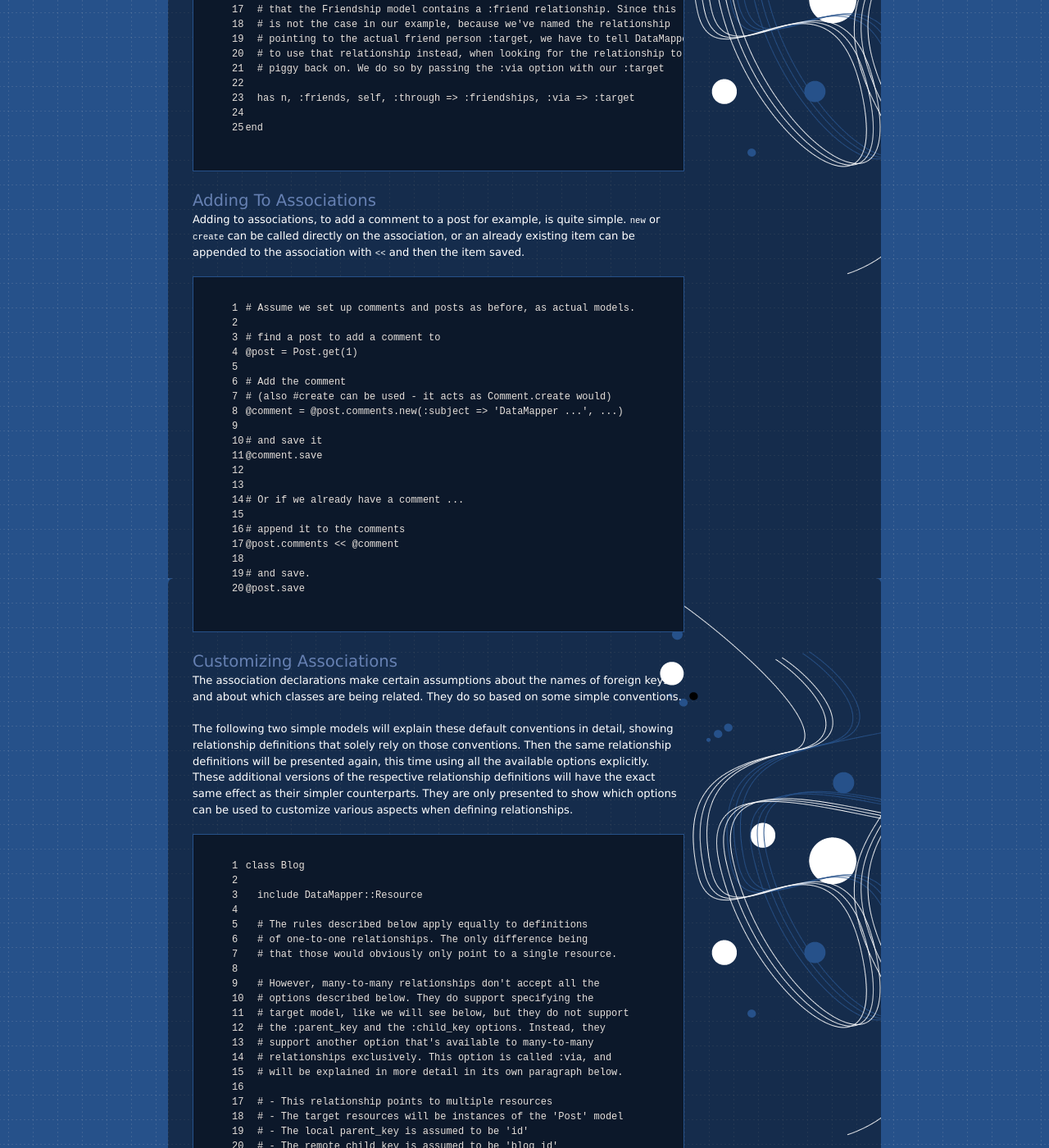
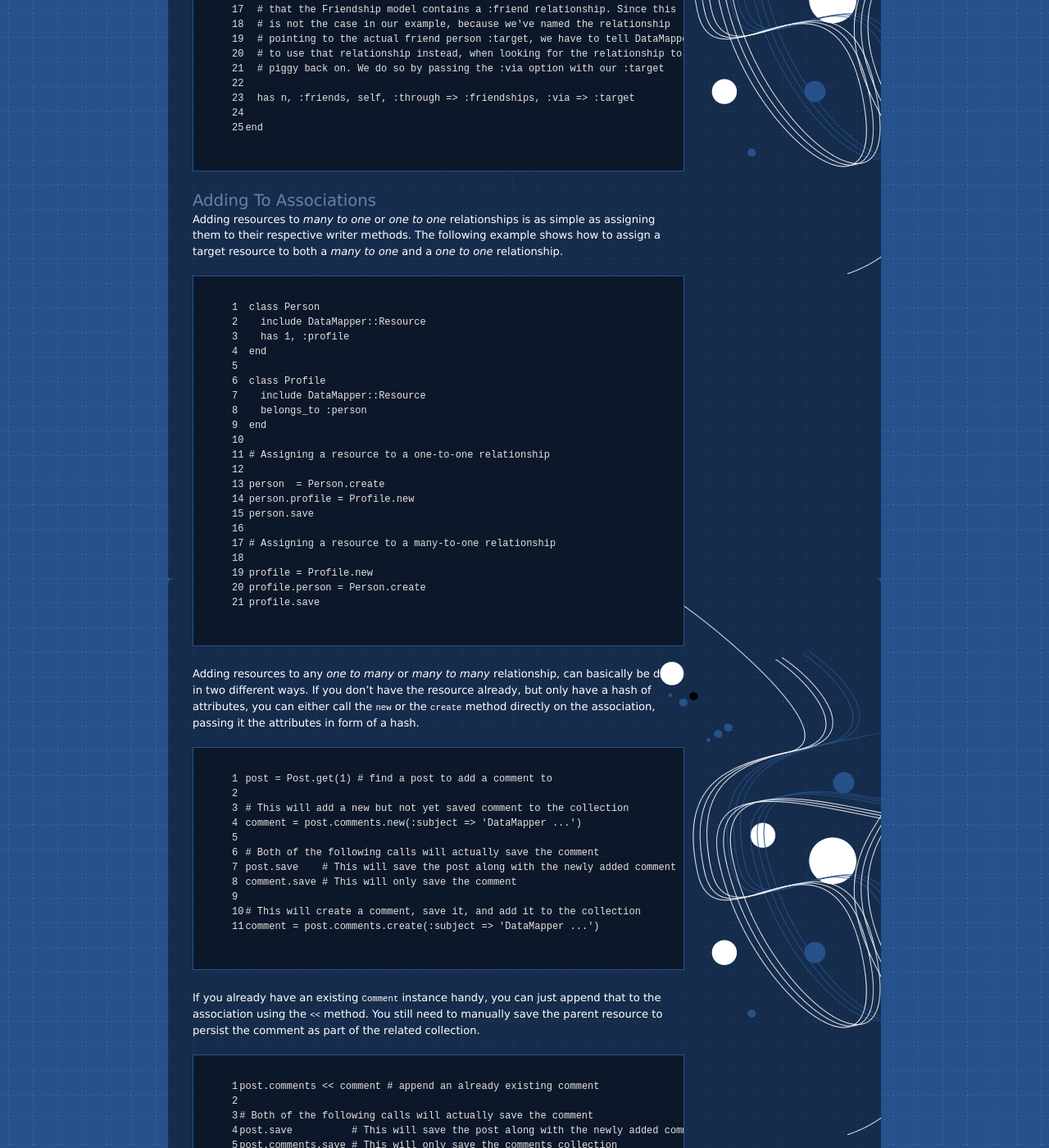
Before and after one commit to datamapper/datamapper.github.com, a Jekyll site: the page built from docs/associations.markdown, in a window 1280 px wide and 1400 px high, scrolled down 3524 px. Shown: the whole window at 82% size. Built offline with Jekyll 4.4.1, drawn with Linux system fonts in a browser that asks for light colours.

Commit message:
Added more docs about adding to associations

```diff
--- a/docs/associations.markdown
+++ b/docs/associations.markdown
@@ -218,32 +218,64 @@ end
 Adding To Associations
 ----------------------
 
-Adding to associations, to add a comment to a post for example, is quite simple.
-`new` or `create` can be called directly on the association, or an already
-existing item can be appended to the association with `<<` and then the item
-saved.
+Adding resources to _many to one_ or _one to one_ relationships is as simple as
+assigning them to their respective writer methods. The following example shows how
+to assign a target resource to both a _many to one_ and a _one to one_ relationship.
 
 {% highlight ruby linenos %}
-# Assume we set up comments and posts as before, as actual models.
+class Person
+  include DataMapper::Resource
+  has 1, :profile
+end
 
-# find a post to add a comment to
-@post = Post.get(1)
+class Profile
+  include DataMapper::Resource
+  belongs_to :person
+end
 
-# Add the comment
-# (also #create can be used - it acts as Comment.create would)
-@comment = @post.comments.new(:subject => 'DataMapper ...', ...)
+# Assigning a resource to a one-to-one relationship
 
-# and save it
-@comment.save
+person  = Person.create
+person.profile = Profile.new
+person.save
+
+# Assigning a resource to a many-to-one relationship
+
+profile = Profile.new
+profile.person = Person.create
+profile.save
+{% endhighlight %}
 
 
-# Or if we already have a comment ...
+Adding resources to any _one to many_ or _many to many_ relationship, can basically
+be done in two different ways. If you don't have the resource already, but only have
+a hash of attributes, you can either call the `new` or the `create` method directly
+on the association, passing it the attributes in form of a hash.
 
-# append it to the comments
-@post.comments << @comment
+{% highlight ruby linenos %}
+post = Post.get(1) # find a post to add a comment to
 
-# and save.
-@post.save
+# This will add a new but not yet saved comment to the collection
+comment = post.comments.new(:subject => 'DataMapper ...')
+
+# Both of the following calls will actually save the comment
+post.save    # This will save the post along with the newly added comment
+comment.save # This will only save the comment
+
+# This will create a comment, save it, and add it to the collection
+comment = post.comments.create(:subject => 'DataMapper ...')
+{% endhighlight %}
+
+If you already have an existing `Comment` instance handy, you can just append that
+to the association using the `<<` method. You still need to manually save the parent
+resource to persist the comment as part of the related collection.
+
+{% highlight ruby linenos %}
+post.comments << comment # append an already existing comment
+
+# Both of the following calls will actually save the comment
+post.save          # This will save the post along with the newly added comment
+post.comments.save # This will only save the comments collection
 {% endhighlight %}
 
 Customizing Associations
```
